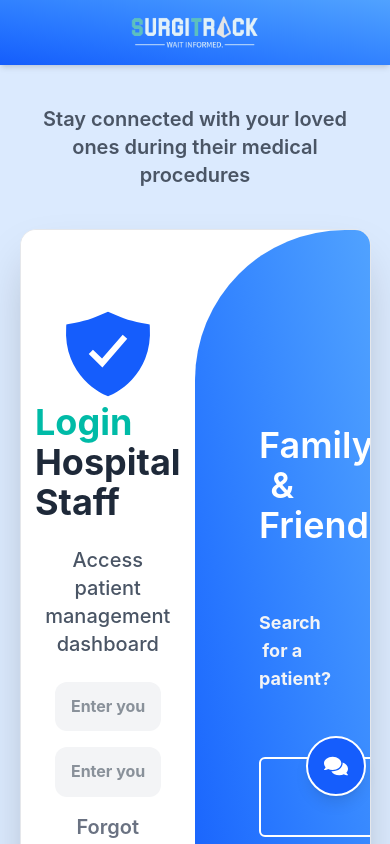
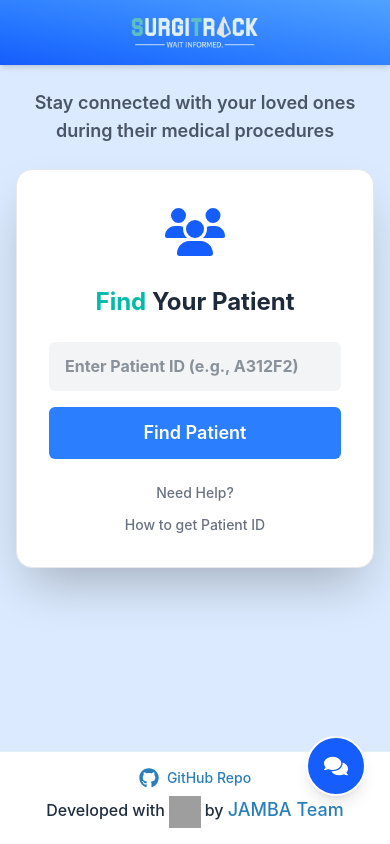
Before and after one commit to mhdasif123/SurgiTrack, a React (Vite) app: page / in a window 390 px wide. Shown: the top 844 px of the page. Built offline with nearby package versions, Linux system fonts and the light colour scheme; grey boxes are pictures that could not be loaded.

Commit message:
Responsive login page for the mobile

```diff
--- a/package.json
+++ b/package.json
@@ -14,6 +14,7 @@
     "@tailwindcss/vite": "^4.1.11",
     "ag-grid-react": "^34.1.1",
     "axios": "^1.11.0",
+    "framer-motion": "^12.23.12",
     "nanoid": "^5.1.5",
     "react": "^19.1.0",
     "react-dom": "^19.1.0",
--- a/src/Pages/LoginPage.jsx
+++ b/src/Pages/LoginPage.jsx
@@ -3,7 +3,16 @@
 const LoginPage = () => {
   return (
     <>
-    <p className='font-semibold text-gray-600 text-center p-10 text-xl'>Stay connected with your loved ones during their medical procedures</p>
+      {/* Desktop: Show tagline */}
+      <p className='font-semibold text-gray-600 text-center p-10 text-xl hidden md:block'>
+        Stay connected with your loved ones during their medical procedures
+      </p>
+
+      {/* Mobile: Show tagline only above Find Patient section */}
+      <p className='font-semibold text-gray-600 text-center px-4 py-6 text-lg md:hidden'>
+        Stay connected with your loved ones during their medical procedures
+      </p>
+
       <LoginComponent />
     </>
   );
--- a/src/components/LoginComponent.jsx
+++ b/src/components/LoginComponent.jsx
@@ -1,50 +1,135 @@
 import { useContext, useState, useEffect } from 'react';
 import { AuthContext } from '../contexts/AuthContext';
+import { PatientContext } from '../contexts/PatientContext';
 import { IoShieldCheckmarkSharp } from "react-icons/io5";
-import { Link, useNavigate } from "react-router-dom"; // ⬅️ added useNavigate
+import { FaUsers } from "react-icons/fa6";
+import { Link, useNavigate } from "react-router-dom";
 import toast from 'react-hot-toast';
 import SearchDialogComponent from './SearchDialogComponent';
 
 const LoginComponent = () => {
-    const { login} = useContext(AuthContext);
-    const [identityNumber, setidentityNumber] = useState('');
+    const { login, user } = useContext(AuthContext);
+    const { patients } = useContext(PatientContext);
+    const [identityNumber, setIdentityNumber] = useState('');
     const [password, setPassword] = useState('');
-    const navigate = useNavigate(); // ⬅️ init
+    const navigate = useNavigate();
+
+    // Guest search functionality
+    const [patientId, setPatientId] = useState('');
     const [dialogContent, setDialogContent] = useState(null);
 
-    const handleSubmit = async(e) => {
+    const handleSubmit = async (e) => {
         e.preventDefault();
         try {
-        const results = await login(identityNumber, password)
-        if (results){
-          toast.success("Login Successfully", { position: "top-right" })
-          navigate('/dashboard');
+            const results = await login(identityNumber, password);
+            if (results) {
+                toast.success("Login Successfully", { position: "top-right" });
+                // The useEffect will handle navigation
             } else {
                 toast.error("Invalid Credentials", { position: "top-right" });
             }
         } catch (error) {
             toast.error("Something went wrong", { position: "top-center" });
             console.log(error);
+        }
     };
+
+    const handleGuestSearch = (e) => {
+        e.preventDefault();
+        if (!patientId) {
+            toast.error('Please enter a Patient ID.');
+            return;
         }
+
+        const foundPatient = patients.find(
+            (patient) => patient.id.toLowerCase() === patientId.toLowerCase()
+        );
+
+        if (foundPatient) {
+            toast.success("Patient Found");
+            navigate(`/status/${foundPatient.id}`, { state: { patient: foundPatient } });
+        } else {
+            toast.error('Patient not found. Please check your ID and try again.');
+        }
+    };
 
     const openDialog = (type) => {
         if (type === 'password') {
             setDialogContent({
                 title: 'Need Help?',
-        message: 'Please contact the Hospital admin for assistance with creating a new password'
+                message: 'Please contact the Hospital admin for assistance with creating a new password.'
+            });
+        } else if (type === 'help') {
+            setDialogContent({
+                title: 'Need Help?',
+                message: 'The Patient ID is a unique, 6-character code assigned to each individual.'
+            });
+        } else if (type === 'patientId') {
+            setDialogContent({
+                title: 'Get Your Patient ID',
+                message: "To get a Patient ID, please contact the clinic's reception. Only close relatives or designated escorts are authorized to request this information."
             });
         }
-  }
-
+    };
 
     const closeDialog = () => setDialogContent(null);
 
+    useEffect(() => {
+        if (user) {
+            navigate('/dashboard', { replace: true });
+        }
+    }, [user, navigate]);
+
     return (
-     <div className="flex justify-center items-center">
+        <>
+            {/* Mobile Layout: Only Guest Search */}
+            <div className="md:hidden flex justify-center items-center px-4">
+                <div className="w-full max-w-md bg-white rounded-2xl shadow-2xl p-8 border border-gray-200">
+                    <div className="flex justify-center items-center mb-6">
+                        <FaUsers className="text-blue-600 w-[60px] h-[60px]" />
+                    </div>
+
+                    <h2 className="text-2xl font-bold text-center text-gray-800 mb-6">
+                        <span className="text-teal-500">Find </span>Your Patient
+                    </h2>
+
+                    <form onSubmit={handleGuestSearch} className="space-y-4">
+                        <input
+                            type="text"
+                            placeholder="Enter Patient ID (e.g., A312F2)"
+                            value={patientId}
+                            onChange={(e) => setPatientId(e.target.value)}
+                            className="w-full font-bold px-4 py-3 bg-gray-100 rounded-md focus:outline-none focus:ring-2 focus:ring-blue-500"
+                        />
+
+                        <button
+                            type="submit"
+                            className="w-full text-lg bg-blue-500 text-white py-3 rounded-md hover:bg-blue-600 transition font-semibold"
+                        >
+                            Find Patient
+                        </button>
+                    </form>
+
+                    <div className="mt-6 space-y-3 text-center">
+                        <div
+                            className="text-sm font-medium text-gray-500 hover:underline cursor-pointer"
+                            onClick={() => openDialog('help')}
+                        >
+                            Need Help?
+                        </div>
+                        <div
+                            className="text-sm font-medium text-gray-500 hover:underline cursor-pointer"
+                            onClick={() => openDialog('patientId')}
+                        >
+                            How to get Patient ID
+                        </div>
+                    </div>
+                </div>
+            </div>
+
+            {/* Desktop Layout: Original Two-Panel Design */}
+            <div className="hidden md:flex justify-center items-center">
                 <div className="flex w-[90%] max-w-6xl rounded-2xl overflow-hidden shadow-2xl bg-white border border-gray-200">
-
-        {/* Left Side - Login Form */}
                     <div className='w-1/2 bg-white flex flex-col justify-center items-center p-16'>
                         <div className="w-full max-w-md ">
                             <div className='flex flex-col justify-center items-center p-3'>
@@ -68,7 +153,10 @@
                                         type='password'
                                         placeholder='Enter your password'
                                     />
-              <div className="text-xl font-semibold text-center text-gray-500 hover:underline cursor-pointer"  onClick={() => openDialog('password')}>
+                                    <div
+                                        className="text-xl font-semibold text-center text-gray-500 hover:underline cursor-pointer"
+                                        onClick={() => openDialog('password')}
+                                    >
                                         Forgot your password?
                                     </div>
                                     <button
@@ -80,15 +168,13 @@
                                 </form>
                             </div>
                         </div>
-          <SearchDialogComponent isOpen={dialogContent !== null} onClose={closeDialog} title={dialogContent?.title} message={dialogContent?.message} />
                     </div>
 
-        {/* Right Side - Has curved blue shape */}
                     <div className="w-1/2 bg-gradient-to-tr from-blue-600 to-blue-400 text-white flex flex-col justify-center items-center p-16 rounded-l-[150px]">
                         <div className="w-full max-w-md text-center z-10 space-y-16">
                             <h3 className="text-4xl font-semibold ">Family & Friends</h3>
                             <p className="text-lg font-bold text-gray-100">Search for a patient?</p>
-            <Link to="/search-patient"> {/* Just added a route to the SearchPatientPage */}
+                            <Link to="/search-patient">
                                 <button className="border-2 font-bold text-lg w-90 py-6 border-white rounded-md hover:bg-white hover:text-blue-600 transition">
                                     View Patient
                                 </button>
@@ -98,6 +184,13 @@
                 </div>
             </div>
 
+            <SearchDialogComponent
+                isOpen={dialogContent !== null}
+                onClose={closeDialog}
+                title={dialogContent?.title}
+                message={dialogContent?.message}
+            />
+        </>
     )
 }
 
```
Also changed, not shown: 1 other file (tests, documents, lock files or other folders). Lines whose indentation alone changed are shown as unchanged.
